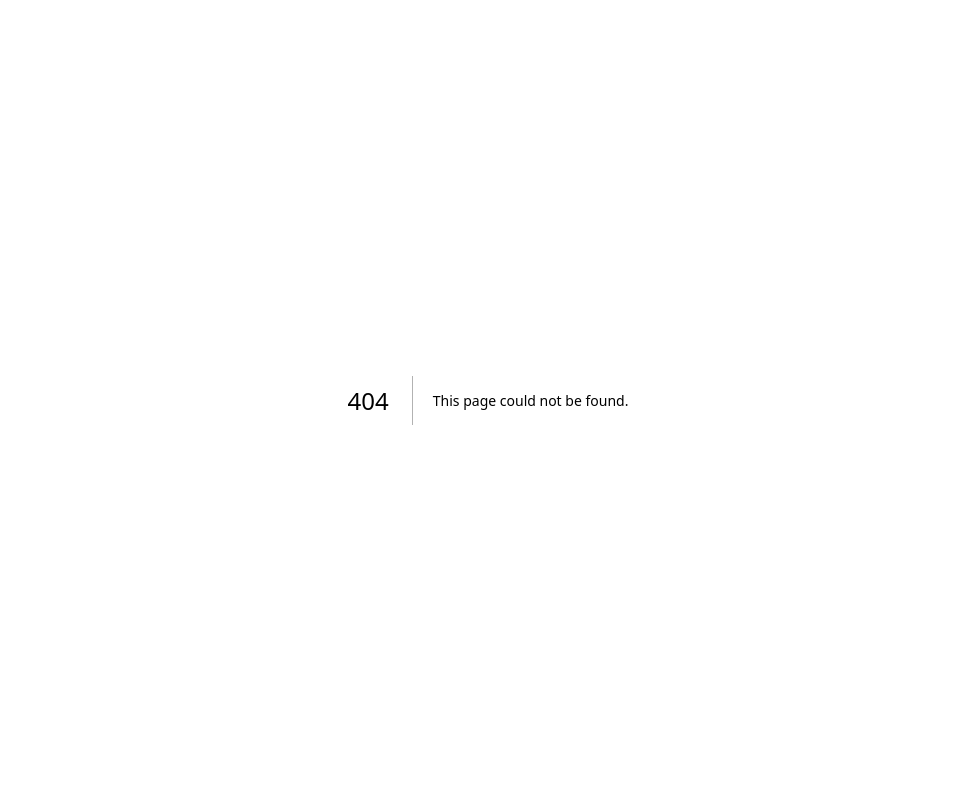
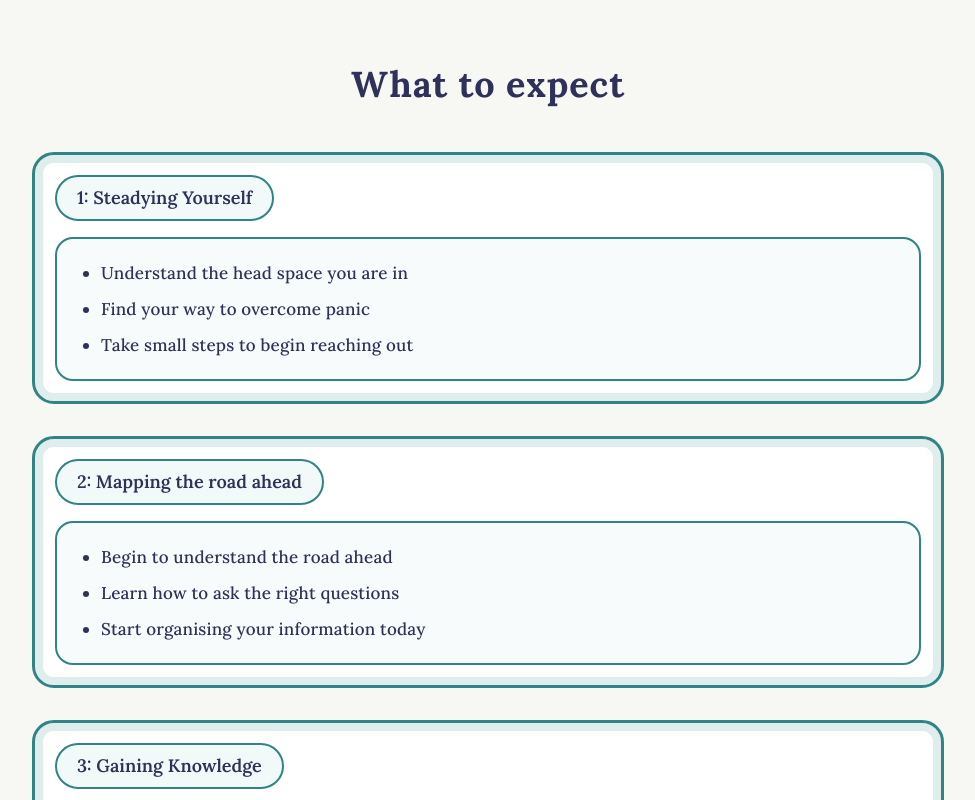
Before and after one commit to adiodh13/The-Carers-Compass, a Next.js app: page /course-outline in a window 1280 px wide. Before the commit this address had no page. Shown: the top 800 px of the page, without its empty margins (152-1127 px from the left). Built offline with nearby package versions, Linux system fonts and the light colour scheme.

Commit message:
Course Overview + Firebase Set up

```diff
--- /dev/null
+++ b/app/course-outline/page.tsx
@@ -0,0 +1,138 @@
+import FadeInScroll from "@/components/FadeInScroll";
+
+export const metadata = {
+  title: "What to expect",
+};
+
+const NAVY = "#2e3159"; // main text color
+const TEAL = "#318484"; // accent color
+
+type Card = {
+  step: string;
+  title: string;
+  bullets: string[];
+};
+
+const CARDS: Card[] = [
+  {
+    step: "1",
+    title: "Steadying Yourself",
+    bullets: [
+      "Understand the head space you are in",
+      "Find your way to overcome panic",
+      "Take small steps to begin reaching out",
+    ],
+  },
+  {
+    step: "2",
+    title: "Mapping the road ahead",
+    bullets: [
+      "Begin to understand the road ahead",
+      "Learn how to ask the right questions",
+      "Start organising your information today",
+    ],
+  },
+  {
+    step: "3",
+    title: "Gaining Knowledge",
+    bullets: [
+      "Learn how to use knowledge to help your loved one without getting burnt out",
+      "Use techniques to help your research",
+    ],
+  },
+  {
+    step: "4",
+    title: "Building Support",
+    bullets: [
+      "Start building your support network",
+      "Find out who can help",
+      "Keep caring sustainably",
+    ],
+  },
+  {
+    step: "5",
+    title: "Moving Forward",
+    bullets: [
+      "Advice moving forwards",
+      "Things to remember during your journey",
+      "Be confident in your new role",
+    ],
+  },
+];
+
+export default function Page() {
+  return (
+    <main className="min-h-screen bg-[#f7f7f3]">
+      <section
+        className="mx-auto w-full max-w-[960px] px-6 py-16"
+        style={{ color: NAVY }}
+      >
+        {/* Page title (always visible) */}
+        <h1 className="mb-12 text-center text-3xl md:text-4xl font-bold tracking-wide">
+          What to expect
+        </h1>
+
+        {/* Cards */}
+        <div className="mt-10 space-y-8">
+          {CARDS.map((c, i) => (
+            <FadeInScroll
+              key={c.step}
+              delayMs={i * 80}
+              live={true}
+              centerBandPct={0.5}
+            >
+              <article
+                className="rounded-[22px] p-4 md:p-5"
+                style={{
+                  border: `3px solid ${TEAL}`,
+                  boxShadow: `inset 0 0 0 8px rgba(49,132,132,0.15)`,
+                  background: "#ffffff",
+                }}
+              >
+                {/* Header bar (pill) */}
+                <div
+                  className="mx-auto mb-4 inline-flex min-h-[46px] items-center justify-center rounded-full px-5 text-center text-base md:text-lg font-semibold"
+                  style={{
+                    background: "#f1faf9",
+                    border: `2px solid ${TEAL}`,
+                  }}
+                >
+                  {c.step}: {c.title}
+                </div>
+
+                {/* Inner content area */}
+                <div
+                  className="rounded-[18px] px-6 py-5 text-[17px] leading-7"
+                  style={{
+                    border: `2px solid ${TEAL}`,
+                    background: "#f7fbfb",
+                  }}
+                >
+                  <ul className="list-disc space-y-2 pl-5">
+                    {c.bullets.map((b, bi) => (
+                      <li key={bi} className="font-medium tracking-[0.01em]">
+                        {b}
+                      </li>
+                    ))}
+                  </ul>
+                </div>
+              </article>
+            </FadeInScroll>
+          ))}
+        </div>
+
+        {/* CTA at the bottom */}
+        <div className="mt-16 flex justify-center">
+          <a
+            href="/course/start" /* adjust to your actual first-module route */
+            className="inline-flex items-center justify-center rounded-full px-8 py-4
+                       text-lg font-semibold text-white bg-[#318484] hover:opacity-90
+                       active:translate-y-[1px] transition"
+          >
+            Start the guide
+          </a>
+        </div>
+      </section>
+    </main>
+  );
+}
--- a/app/page.tsx
+++ b/app/page.tsx
@@ -5,6 +5,7 @@ import Container from "../components/Container";
 import FadeIn from "../components/FadeIn";
 import { AnchorIcon, CompassIcon, HandsIcon } from "../components/Icons";
 import { useState } from "react";
+import Link from "next/link";
 
 function CTAButton({ className = "" }: { className?: string }) {
   return (
@@ -70,10 +71,14 @@ export default function Page() {
             />
           </div>
 
-          <div className="mt-16 text-center">
-            <a href="#faq" className="inline-flex items-center gap-3 text-[18px] md:text-[20px] underline-offset-4 hover:underline">
-              See the full course outline <span aria-hidden>→</span>
-            </a>
+          {/* CTA link to the outline page */}
+          <div className="mt-12 flex justify-center">
+            <Link
+              href="/course-outline"
+              className="inline-flex items-center justify-center rounded-full px-6 py-3 text-white bg-[#318484] hover:opacity-90 transition"
+            >
+              View the full guide outline
+            </Link>
           </div>
         </Container>
       </FadeIn>
--- /dev/null
+++ b/components/FadeInScroll.tsx
@@ -0,0 +1,36 @@
+"use client";
+
+import { PropsWithChildren } from "react";
+import { useInView } from "./useInView";
+
+type Props = PropsWithChildren<{
+  delayMs?: number;
+  live?: boolean;
+  /** middle band size; 0.3 = middle 30% of viewport */
+  centerBandPct?: number;
+}>;
+
+export default function FadeInScroll({
+  children,
+  delayMs = 0,
+  live = true,
+  centerBandPct = 0.3,
+}: Props) {
+  const { ref, inView } = useInView<HTMLDivElement>({ centerBandPct, live });
+
+  return (
+    <div
+      ref={ref}
+      style={{
+        transitionDelay: `${delayMs}ms`,
+        opacity: inView ? 1 : 0,
+        transitionProperty: "opacity",
+        transitionDuration: "600ms",
+        transitionTimingFunction: "cubic-bezier(0.2, 0.8, 0.2, 1)",
+        willChange: "opacity",
+      }}
+    >
+      {children}
+    </div>
+  );
+}
--- /dev/null
+++ b/components/useInView.ts
@@ -0,0 +1,46 @@
+"use client";
+
+import { useEffect, useRef, useState } from "react";
+
+type Options = {
+  /** % of viewport height for the center band (0.1–0.9). Example: 0.3 = middle 30% */
+  centerBandPct?: number;
+  /** if true, it will keep toggling (fade-in/out). If false, it fades in once */
+  live?: boolean;
+};
+
+export function useInView<T extends HTMLElement>({
+  centerBandPct = 0.3,
+  live = true,
+}: Options = {}) {
+  const ref = useRef<T | null>(null);
+  const [inView, setInView] = useState(false);
+
+  useEffect(() => {
+    const el = ref.current;
+    if (!el) return;
+
+    // Clamp and build a rootMargin that leaves only the middle band “observable”
+    const band = Math.min(0.9, Math.max(0.1, centerBandPct)); // safety
+    const trimPercent = ((1 - band) / 2) * 100;               // top & bottom trim
+    const rootMargin = `-${trimPercent}% 0px -${trimPercent}% 0px`;
+
+    const obs = new IntersectionObserver(
+      (entries) => {
+        const isOn = entries.some((e) => e.isIntersecting);
+        if (live) {
+          setInView(isOn);
+        } else if (isOn) {
+          setInView(true);
+          entries.forEach((e) => obs.unobserve(e.target));
+        }
+      },
+      { root: null, rootMargin, threshold: 0 } // 0 = toggle when it touches the band
+    );
+
+    obs.observe(el);
+    return () => obs.disconnect();
+  }, [centerBandPct, live]);
+
+  return { ref, inView };
+}
--- /dev/null
+++ b/lib/firebase.ts
@@ -0,0 +1,18 @@
+// lib/firebase.ts
+import { initializeApp, getApps, getApp } from "firebase/app";
+import { getAuth } from "firebase/auth";
+import { getFirestore } from "firebase/firestore";
+
+const firebaseConfig = {
+  apiKey: process.env.NEXT_PUBLIC_FIREBASE_API_KEY!,
+  authDomain: process.env.NEXT_PUBLIC_FIREBASE_AUTH_DOMAIN!,
+  projectId: process.env.NEXT_PUBLIC_FIREBASE_PROJECT_ID!,
+  storageBucket: process.env.NEXT_PUBLIC_FIREBASE_STORAGE_BUCKET!,
+  messagingSenderId: process.env.NEXT_PUBLIC_FIREBASE_MESSAGING_SENDER_ID!,
+  appId: process.env.NEXT_PUBLIC_FIREBASE_APP_ID!,
+};
+
+const app = getApps().length ? getApp() : initializeApp(firebaseConfig);
+
+export const auth = getAuth(app);
+export const db = getFirestore(app);
--- a/package.json
+++ b/package.json
@@ -10,6 +10,7 @@
   },
   "dependencies": {
     "clsx": "^2.1.1",
+    "firebase": "^12.2.1",
     "next": "15.5.2",
     "react": "19.1.0",
     "react-dom": "19.1.0"
--- a/tailwind.config.ts
+++ b/tailwind.config.ts
@@ -1,2 +1,9 @@
-// tailwind.config.ts (optional in v4)
-export default {};
+module.exports = {
+  theme: {
+    extend: {
+      fontFamily: {
+        serif: ["var(--font-lora)", "serif"], // now `font-serif` = Lora
+      },
+    },
+  },
+};
```
Also changed, not shown: components/LogoMark.tsx (line endings or trailing spaces), 1 other file (tests, documents, lock files or other folders).
